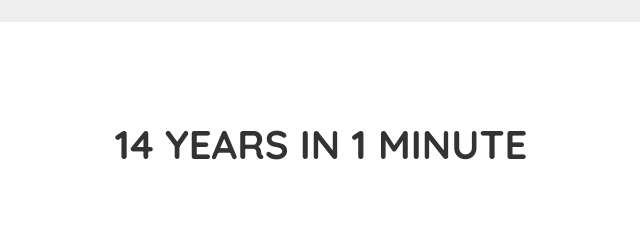
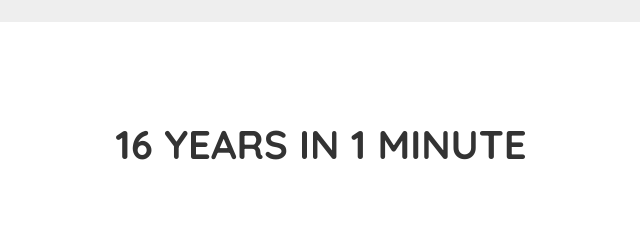
Before and after one commit to olivetreee/portfolio, a website: page index.html in a window 1280 px wide. Shown: the part 2140-2371 px from the top of the page, 319-959 px from the left. Drawn offline with nearby package versions, Linux system fonts and the light colour scheme.

Commit message:
Update experience timeline

```diff
--- a/index.html
+++ b/index.html
@@ -317,7 +317,7 @@
         <div class="container">
             <div class="row">
                 <div class="col-lg-12 text-center">
-                    <h2 class="section-heading">14 years in 1 minute</h2>
+                    <h2 class="section-heading">16 years in 1 minute</h2>
                     <h3 class="section-subheading text-muted">&nbsp;</h3>
                 </div>
             </div>
```
